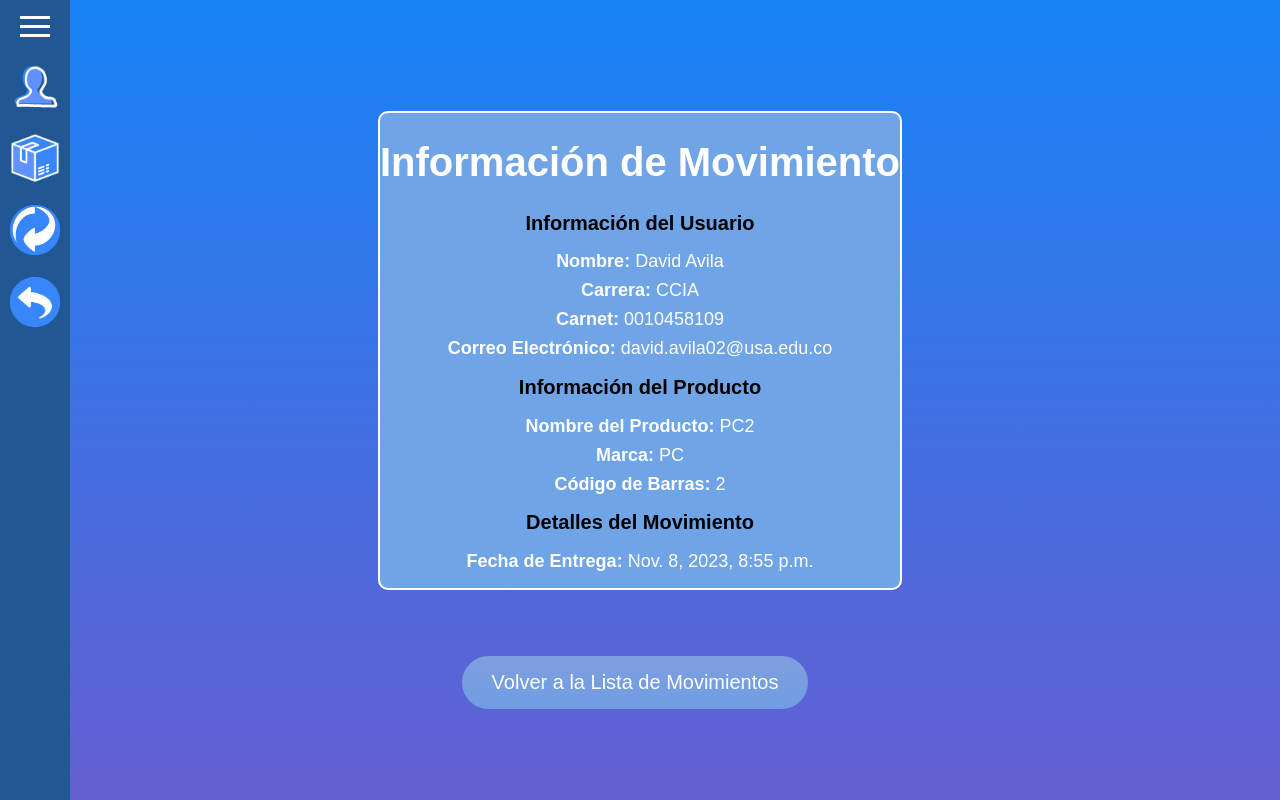
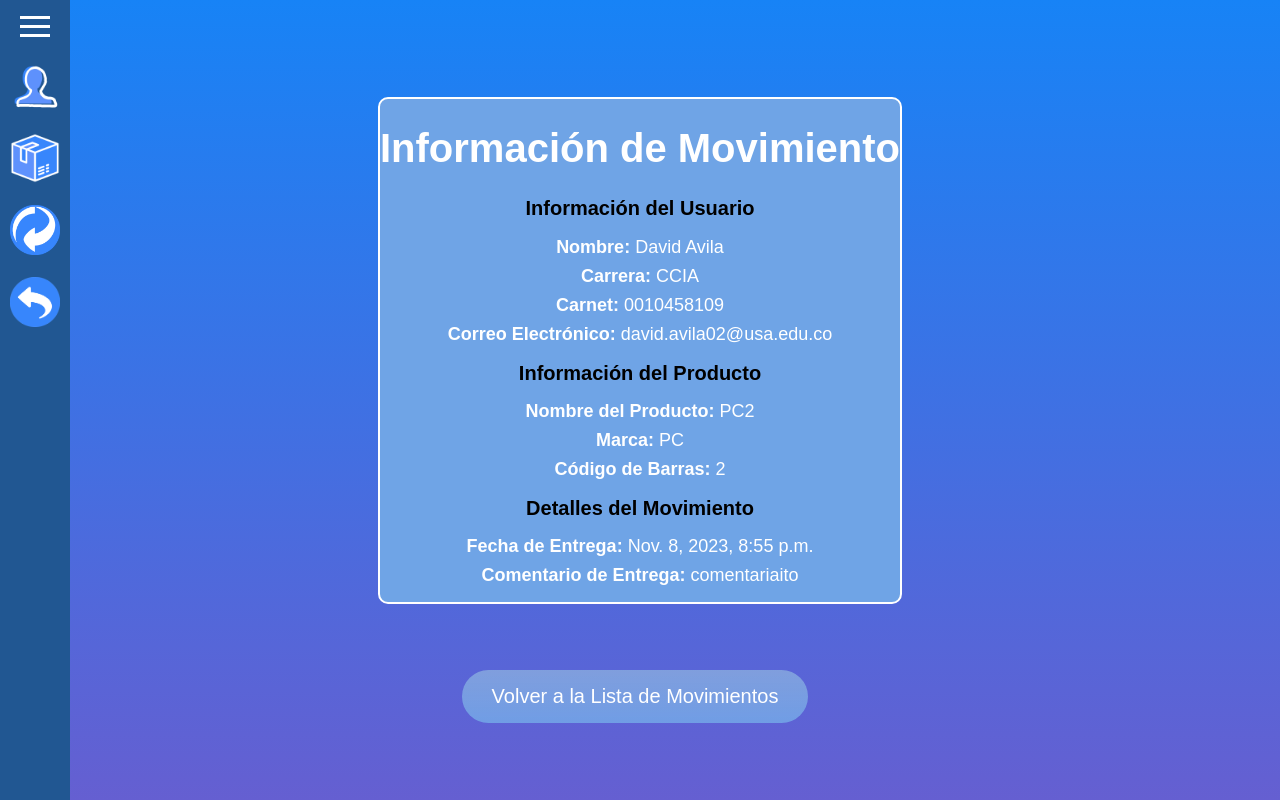
Before and after one commit to DavidAvila6/Semillero2023, a Django app: page /movimiento/1/ in a window 1280 px wide. Run offline with Django 4.2, Linux system fonts and the light colour scheme; data comes from the database, SQL or seed files in the repository; both versions use the stored data as it was after the commit.

Commit message:
Comentario

```diff
--- a/Aplication/forms.py
+++ b/Aplication/forms.py
@@ -14,10 +14,11 @@ class ProductoForm(forms.ModelForm):
 class EntregaProductoForm(forms.ModelForm):
     usuario_id = forms.CharField(label='ID del Usuario')
     producto_id = forms.CharField(label='ID del Producto')
+    comentario = forms.CharField(label='Comentario del Producto')
 
     class Meta:
         model = Movimiento
-        fields = ['usuario_id', 'producto_id']
+        fields = ['usuario_id', 'producto_id','comentario']
 
 class DevolucionProductoForm(forms.ModelForm):
     codigo_producto = forms.CharField(widget=forms.TextInput(attrs={'autofocus': 'autofocus'}))
--- a/Aplication/models.py
+++ b/Aplication/models.py
@@ -23,7 +23,7 @@ class Movimiento(models.Model):
     usuario = models.ForeignKey('Usuario', on_delete=models.CASCADE)
     producto = models.ForeignKey('Producto', on_delete=models.CASCADE)
     hora_entrega = models.DateTimeField(auto_now_add=True)
-
+    comentario = models.TextField(blank=True, null=True, default='Ningún Comentario')
 
     def __str__(self):
         return f'Movimiento de {self.usuario} para {self.producto} a las {self.hora_entrega}'
--- a/Aplication/templates/historial_movimientos.html
+++ b/Aplication/templates/historial_movimientos.html
@@ -15,6 +15,7 @@
                 <strong>Usuario:</strong> {{ movimiento.usuario.username }}<br>
                 <strong>Producto:</strong> {{ movimiento.producto.nombre }}<br>
                 <strong>Fecha de Movimiento:</strong> {{ movimiento.fecha_movimiento }}
+
             </a>
             <br><br><br>
         {% endfor %}
--- a/Aplication/templates/informacion_movimiento.html
+++ b/Aplication/templates/informacion_movimiento.html
@@ -29,6 +29,8 @@
                 <h2 class="section-heading">Detalles del Movimiento</h2>
                 <ul class="info-list">
                     <li><strong>Fecha de Entrega:</strong> {{ movimiento.hora_entrega }}</li>
+                    <li><strong>Comentario de Entrega:</strong> {{ movimiento.comentario }}</li>
+
                 </ul>
             </div>
         </div>
--- a/Aplication/views.py
+++ b/Aplication/views.py
@@ -88,11 +88,13 @@ def entregar_producto(request):
                 # Por ejemplo, return render(request, 'error.html')
                 pass
             if usuario :
+                comentario= form.cleaned_data['comentario']
+
 
                 producto_id = form.cleaned_data['producto_id']
                 producto = Producto.objects.get(codigo=producto_id)
 
-                movimiento = Movimiento(usuario=usuario, producto=producto)
+                movimiento = Movimiento(usuario=usuario, producto=producto,comentario=comentario)
                 movimiento.save()
 
                 # Crear un nuevo objeto de Historial con la misma información
```
Also changed, not shown: Aplication/templates/entregar_producto.html (+14 -2 lines), Aplication/migrations/0010_movimiento_comentario.py (added), db.sqlite3.
